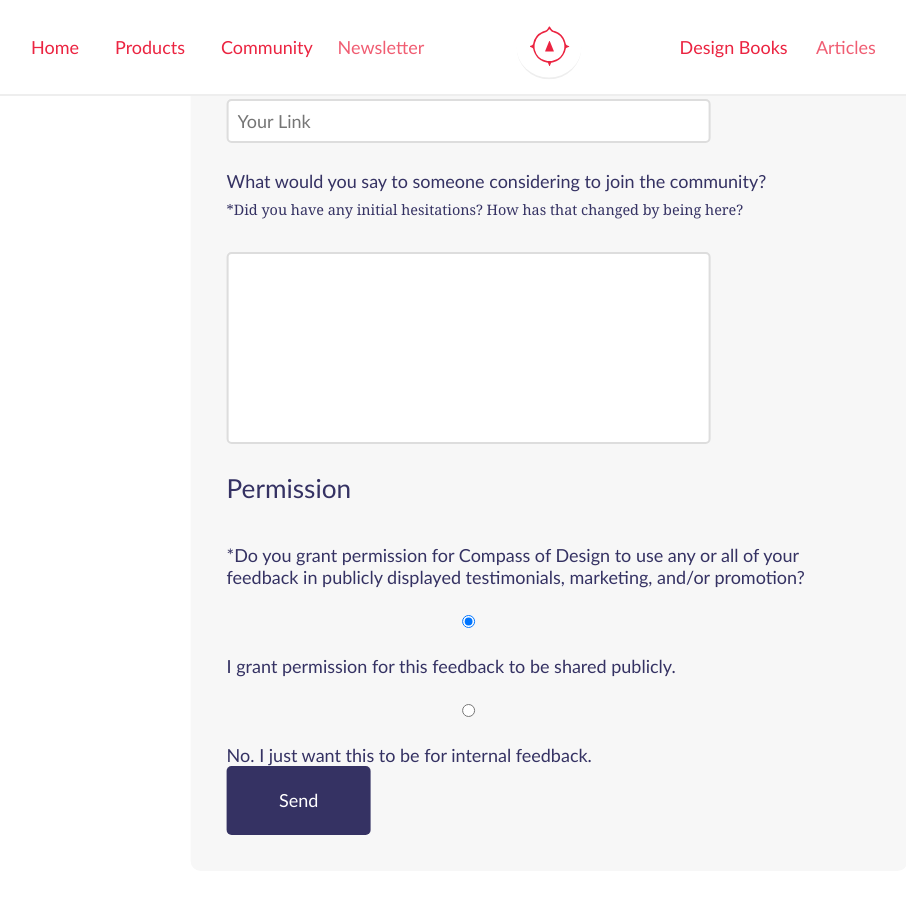
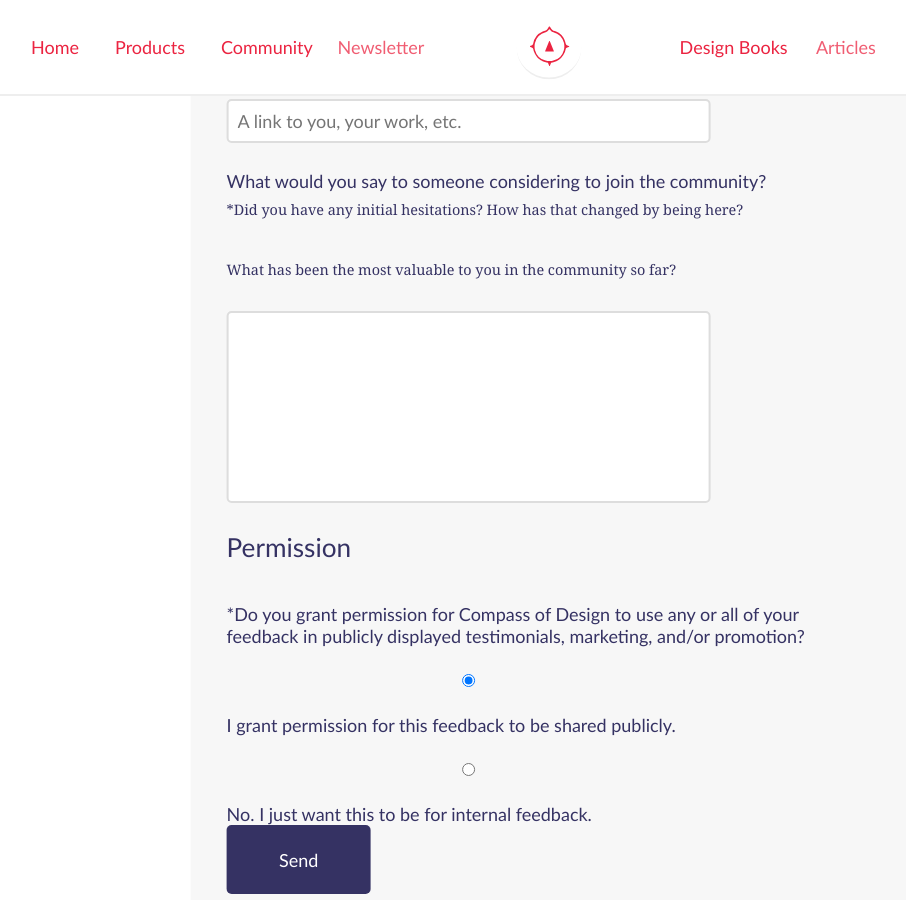
Before and after one commit to compassofdesign/site, a Jekyll site: the page built from testimonial/index.html, in a window 1280 px wide and 900 px high, scrolled down 1095 px. Shown: the whole window, without its empty margins (91-997 px from the left). Built offline with Jekyll 4.4.1, drawn with Linux system fonts in a browser that asks for light colours; nearby versions of some CDN libraries; a script that is not in the unit is left out.

Commit message:
Update index.html

```diff
--- a/testimonial/index.html
+++ b/testimonial/index.html
@@ -31,9 +31,10 @@ description: If you need to get in contact with us at all, send a message using
         <input id="form-email" type="text" name="_Email" placeholder="In case i need to follow up.">
         <label for="form-backlink">If you would like me to leave a link back to your profile or work, put that in here.</label>
         <p><small>*optional for backlinking (: </small></p>
-        <input id="form-backlink" type="text" name="_backlink" placeholder="Your Link" >
+        <input id="form-backlink" type="text" name="_backlink" placeholder="A link to you, your work, etc." >
         <label for="form-message">What would you say to someone considering to join the community?</label>
         <p><small>*Did you have any initial hesitations? How has that changed by being here? </small></p>
+        <p><small>What has been the most valuable to you in the community so far? </small></p>
         <textarea id="form-message" name="Message" required="true"></textarea>
         <h4>Permission</h4>
         <label>*Do you grant permission for Compass of Design to use any or all of your feedback in publicly displayed testimonials, marketing, and/or promotion?</label>
```
